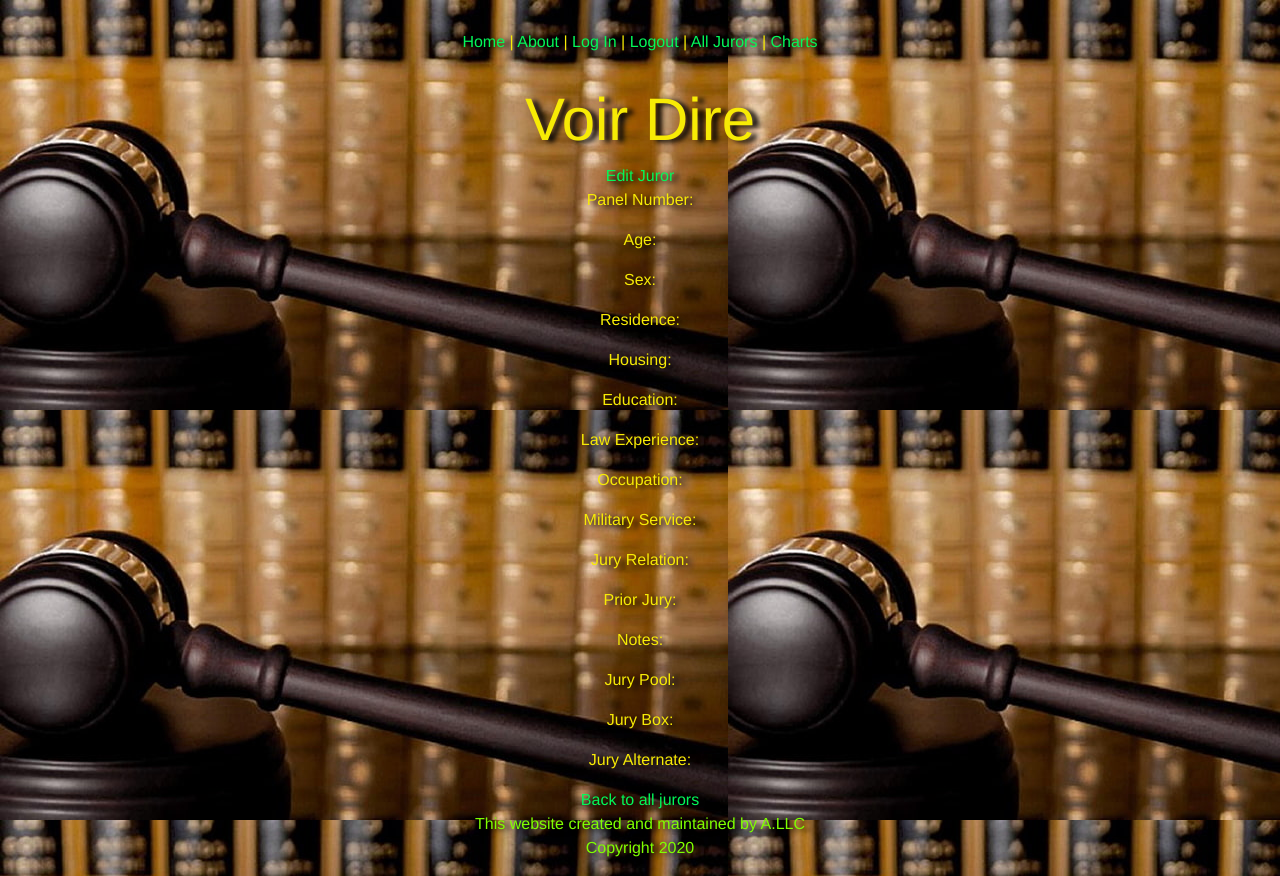
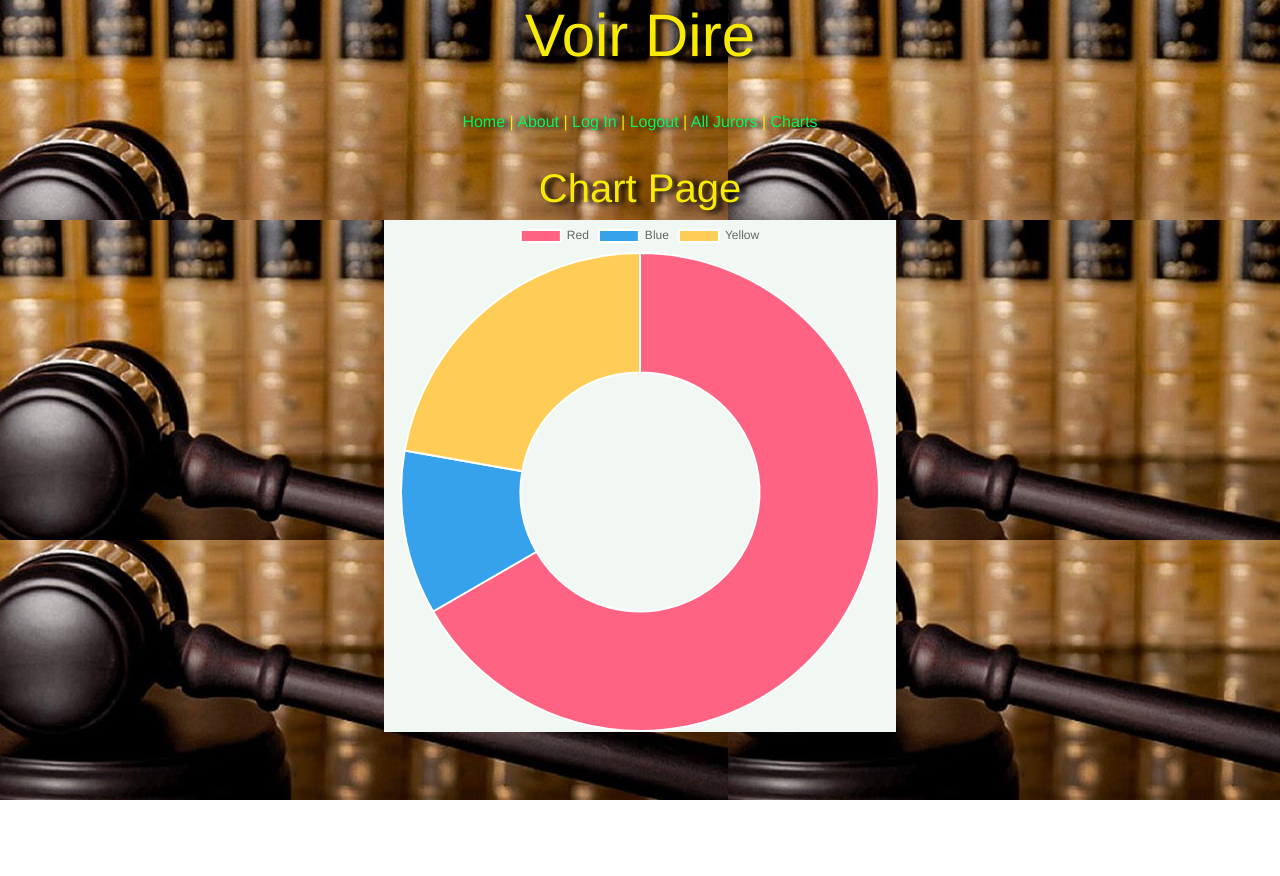
Before and after one commit to geoffarner/voir-dire-app, a Vue app: page /jurors/chart in a window 1280 px wide. After the commit the page ends 800 px from the top, so only its background shows below. Built offline with nearby package versions, Linux system fonts and the light colour scheme; no server answers.

Commit message:
made a chart page and cdoughnut chart

```diff
--- a/src/App.vue
+++ b/src/App.vue
@@ -1,4 +1,6 @@
 <template>
+  <header>
+    <h1 style="font-size: 60px">Voir Dire</h1>
     <nav>
       <router-link to="/">Home</router-link>
       |
@@ -10,15 +12,16 @@
       |
       <router-link to="/jurors">All Jurors</router-link>
       |
-    <router-link to="">Charts</router-link>
+      <router-link to="/jurors/chart">Charts</router-link>
     </nav>
-  <h1 style="font-size: 60px">Voir Dire</h1>
-
+  </header>
   <router-view />
+  <div>
     <footer style="color: chartreuse">
       This website created and maintained by A.LLC
       <p>Copyright 2020</p>
     </footer>
+  </div>
 </template>
 
 <style>
@@ -30,7 +33,10 @@
   color: #f7eb05;
   text-shadow: 6px 2px 5px rgb(6, 6, 6);
 }
-
+#footer {
+  position: fixed;
+  bottom: 0;
+}
 nav {
   padding: 30px;
 }
--- a/src/components/JuryChart.vue
+++ b/src/components/JuryChart.vue
@@ -1,13 +1,63 @@
 <template>
-  <div>
-    <canvas id="juryChart"></canvas>
-  </div>
+  <h1>Chart Page</h1>
+  <body>
+    <div class="chart-container">
+      <div class="jury-chart">
+        <canvas id="myChart"></canvas>
+      </div>
+    </div>
+  </body>
 </template>
 
 <script>
-import Chart from "chart.js";
+import Chart from "chart.js/auto";
 
 export default {
-  name: "Jury Chart",
+  mounted() {
+    const ctx = document.getElementById("myChart");
+
+    const data = {
+      labels: ["Red", "Blue", "Yellow"],
+      datasets: [
+        {
+          label: "My First Dataset",
+          data: [300, 50, 100],
+          backgroundColor: ["rgb(255, 99, 132)", "rgb(54, 162, 235)", "rgb(255, 205, 86)"],
+          hoverOffset: 4,
+        },
+      ],
+    };
+    const myChart = new Chart(ctx, {
+      type: "doughnut",
+      data: data,
+    });
+    myChart;
+  },
 };
 </script>
+
+<style scoped>
+h3 {
+  margin: 40px 0 0;
+}
+ul {
+  list-style-type: none;
+  padding: 0;
+}
+li {
+  display: inline-block;
+  margin: 0 10px;
+}
+a {
+  color: #42b983;
+}
+canvas {
+  background-color: rgb(241, 247, 242);
+}
+.chart-container {
+  position: relative;
+  margin: auto;
+  height: 40vh;
+  width: 40vw;
+}
+</style>
--- a/src/router/index.js
+++ b/src/router/index.js
@@ -6,6 +6,7 @@ import LogoutView from "../views/LogoutView.vue";
 import JurorsIndex from "../views/JurorsIndex.vue";
 import JurorsEdit from "../views/JurorsEdit.vue";
 import JurorsShow from "../views/JurorsShow.vue";
+import JuryChart from "../components/JuryChart.vue";
 
 const routes = [
   { path: "/", name: "home", component: HomeView },
@@ -15,6 +16,7 @@ const routes = [
   { path: "/jurors", name: "index", component: JurorsIndex },
   { path: "/jurors/:id/edit", name: "jurors-edit", component: JurorsEdit },
   { path: "/jurors/:id", name: "jurors-show", component: JurorsShow },
+  { path: "/jurors/chart", name: "chart", component: JuryChart },
 ];
 
 const router = createRouter({
--- a/src/views/JurorsIndex.vue
+++ b/src/views/JurorsIndex.vue
@@ -10,11 +10,6 @@ export default {
       nameFilter: "",
     };
   },
-  // computed: {
-  //   orderedJurors: function () {
-  //     return this.jurors.sortBy(this.jurors, "panel_number");
-  //   },
-  // },
 
   created: function () {
     this.indexJurors();
```
Lines whose indentation alone changed are shown as unchanged.
